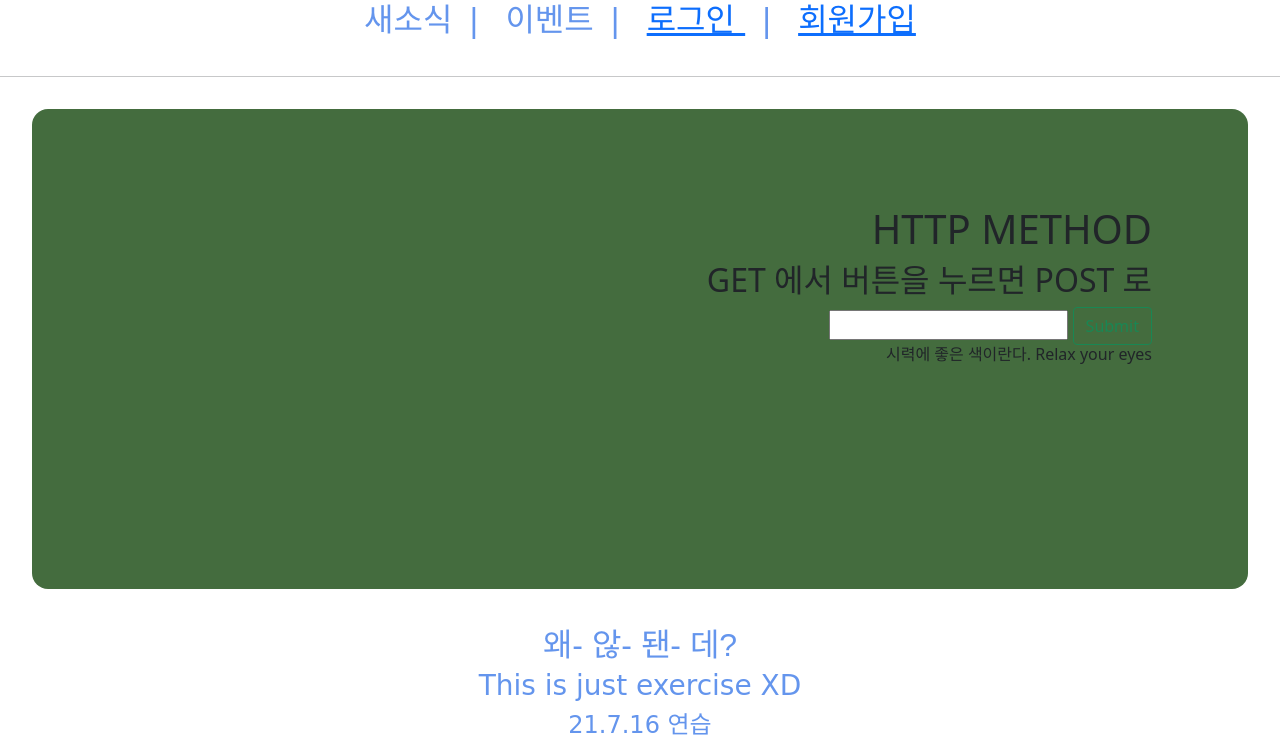
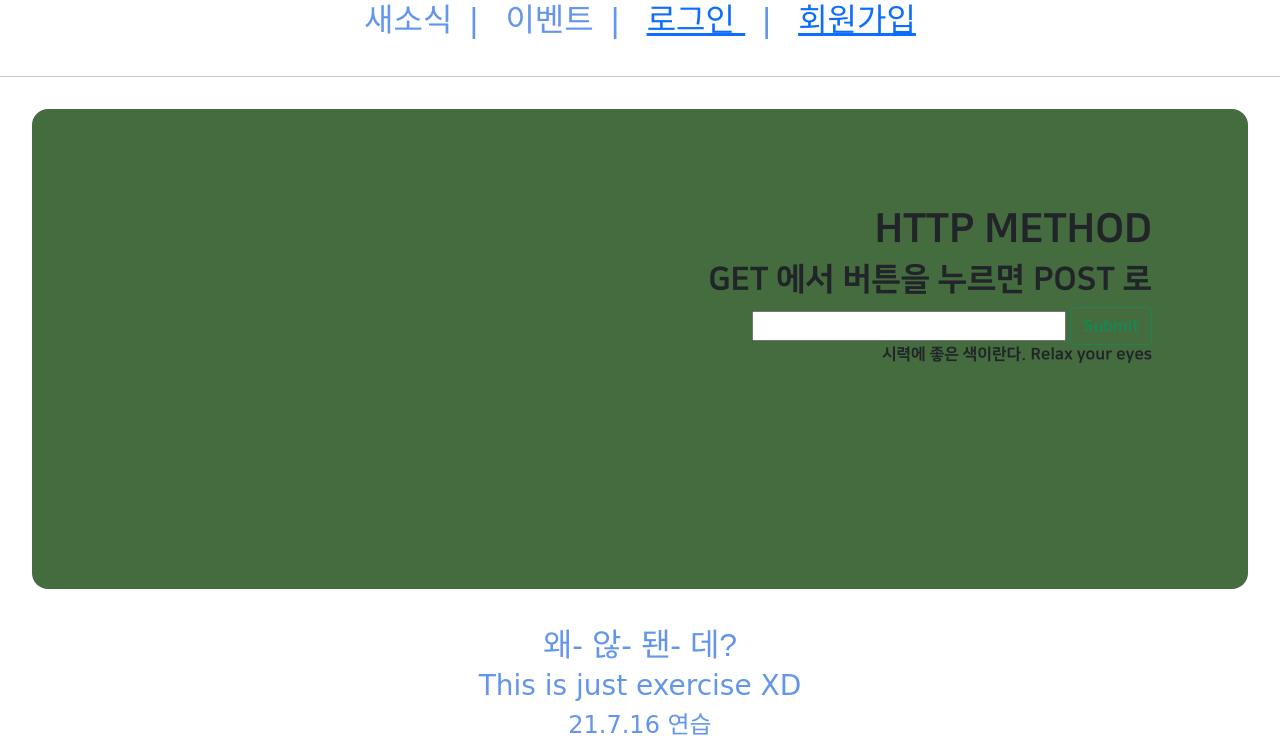
Before and after one commit to JururuK/Class_Web, a Django app: page /practice/exercise/ in a window 1280 px wide. Shown: the part 220-967 px from the top of the page. Run offline with Django 3.2, Linux system fonts and the light colour scheme; data that the repository does not hold is empty; parts of the project's set-up code (start-up, migrations or seed data) failed here and were passed over; some libraries are stand-ins or nearby versions; some web fonts are replaced.

Commit message:
7/16 class exercise3 Naver font apply

```diff
--- a/static/base.css
+++ b/static/base.css
@@ -31,5 +31,5 @@
 }
 .mw-250 {
     max-width : 250px;
-    padding : 1rem 1rem;
+    padding : 1rem .5rem;
 }
--- a/templates/base.html
+++ b/templates/base.html
@@ -1,7 +1,7 @@
 <!DOCTYPE html>
 <html lang="en">
 {% include 'head.html' %}<!-- 포함하기 -->
-<body>
+<body style = 'font-family : "NanumSquareEB"'>
 {% include 'header.html' %}
 <hr>
 {% block content %}
--- a/templates/head.html
+++ b/templates/head.html
@@ -11,4 +11,27 @@
     <link rel="preconnect" href="https://fonts.gstatic.com" crossorigin>
     <link href="https://fonts.googleapis.com/css2?family=Black+And+White+Picture&family=Cute+Font&display=swap" rel="stylesheet">
     <link rel = "stylesheet" type = 'text/css' href = "{% static 'base.css' %}">
+
+    <style>
+        @font-face {
+            font-family: 'NanumSquareR';
+            src: local('NanumSquareR'),
+            url("{% static 'fonts/NanumSquareR.otf' %}") format("opentype");
+        }
+        @font-face {
+            font-family: 'NanumSquareEB';
+            src: local('NanumSquareEB'),
+            url("{% static 'fonts/NanumSquareEB.otf' %}") format("opentype");
+        }
+        @font-face {
+            font-family: 'NanumSquareB';
+            src: local('NanumSquareB'),
+            url("{% static 'fonts/NanumSquareB.otf' %}") format("opentype");
+        }
+        @font-face {
+            font-family: 'NanumSquareL';
+            src: local('NanumSquareL'),
+            url("{% static 'fonts/NanumSquareL.otf' %}") format("opentype");
+        }
+    </style>
 </head>
```
Also changed, not shown: static/fonts/NanumSquareB.otf (added), static/fonts/NanumSquareEB.otf (added), static/fonts/NanumSquareL.otf (added), static/fonts/NanumSquareR.otf (added).
